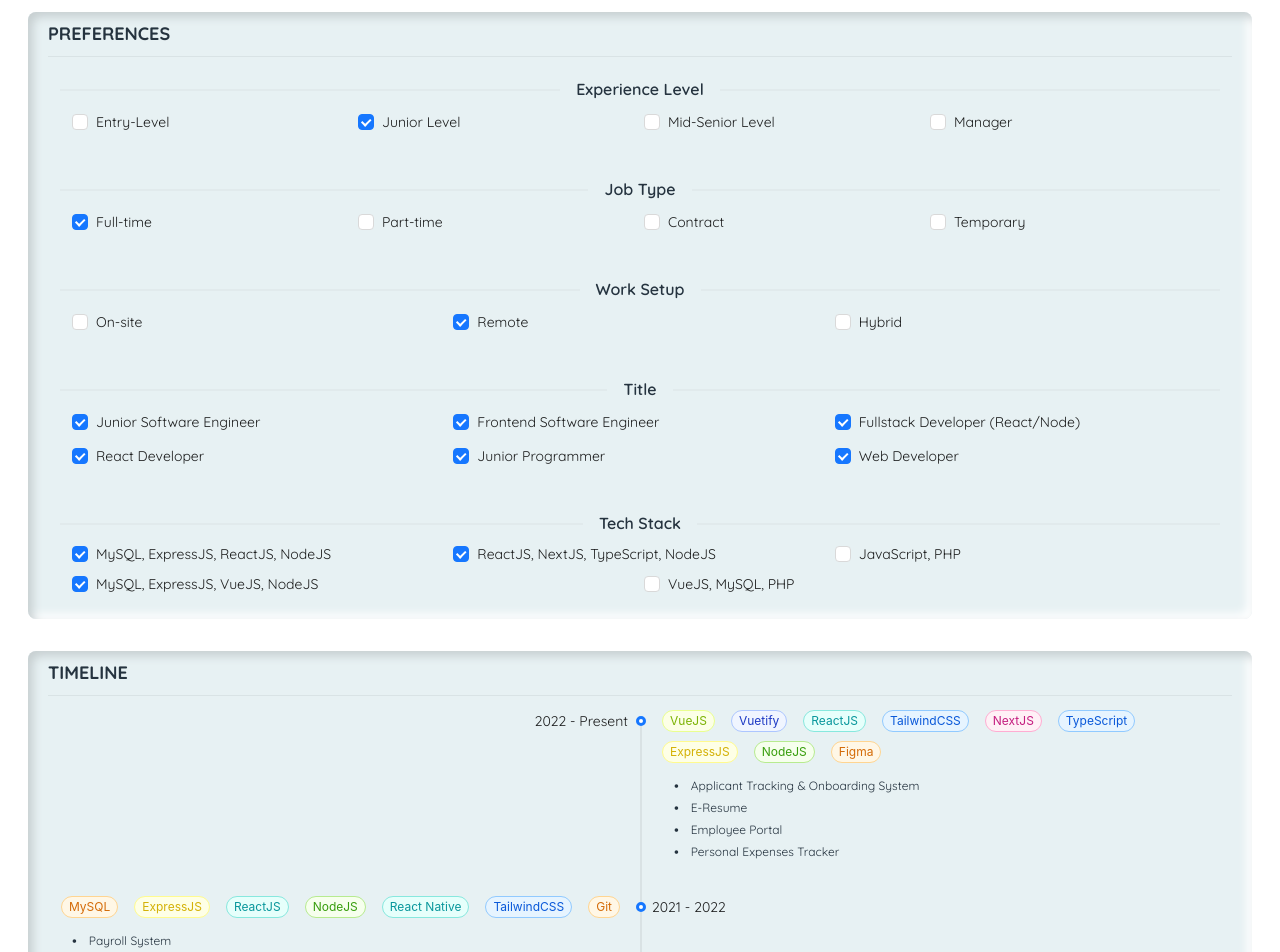
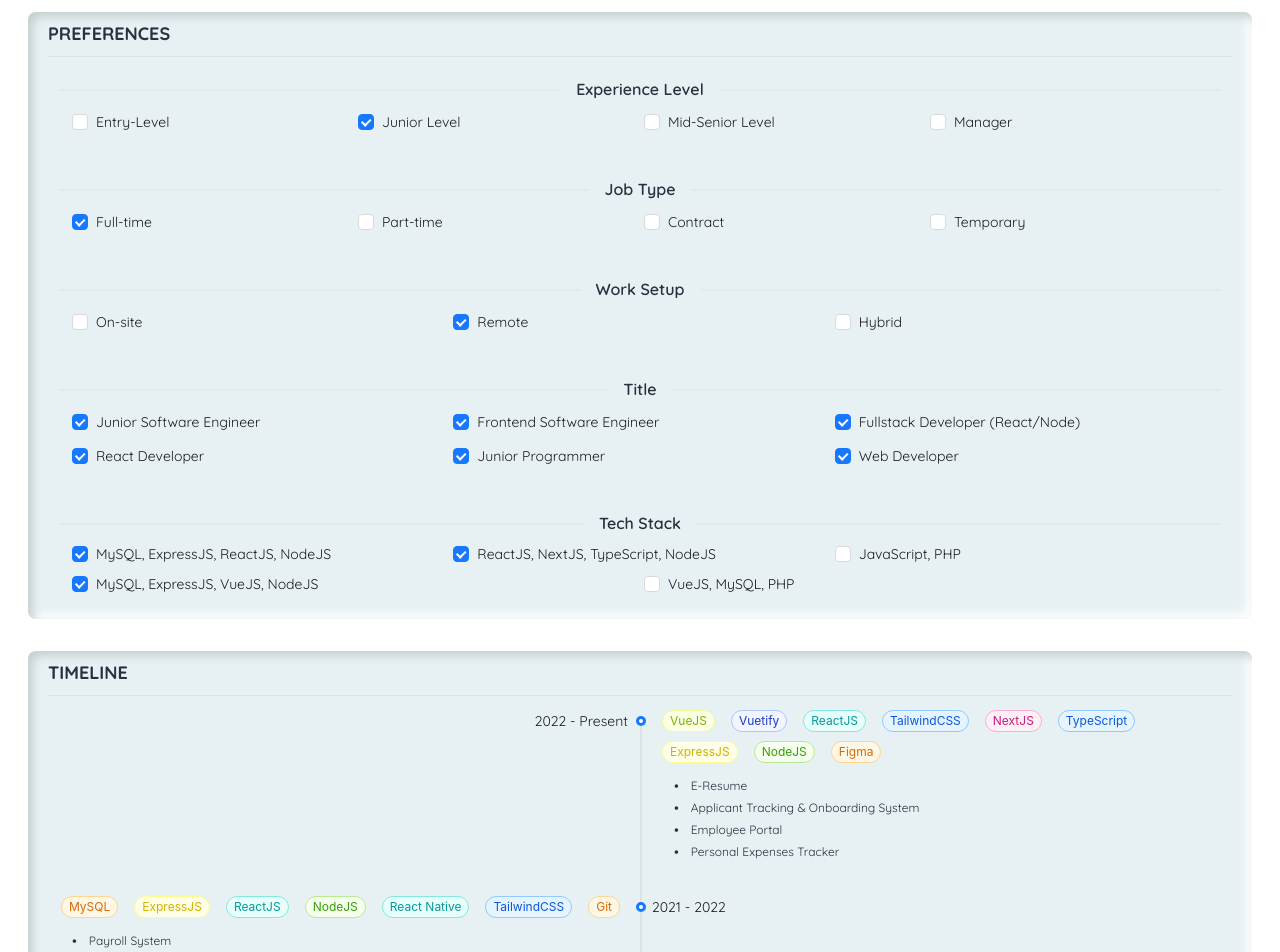
Before and after one commit to Ralf-Renz-Estellana-Bantilo/e-resume, a Next.js app: page /components/OtherInfo in a window 1280 px wide. Shown: the top 952 px of the page. Built offline with nearby package versions, Linux system fonts and the light colour scheme.

Commit message:
reorder timeline

```diff
--- a/pages/components/OtherInfo.tsx
+++ b/pages/components/OtherInfo.tsx
@@ -255,11 +255,11 @@ const OtherInfo = () =>
                                  <div className="flex flex-col p-3">
                                     <div className="flex items-center gap-3 text-dark-blue-secondary">
                                        <div>•</div>
-                                       <p className='text-xs text-left'>Applicant Tracking & Onboarding System</p>
+                                       <p className='text-xs text-left'>E-Resume</p>
                                     </div>
                                     <div className="flex items-center gap-3 text-dark-blue-secondary">
                                        <div>•</div>
-                                       <p className='text-xs text-left'>E-Resume</p>
+                                       <p className='text-xs text-left'>Applicant Tracking & Onboarding System</p>
                                     </div>
                                     <div className="flex items-center gap-3 text-dark-blue-secondary">
                                        <div>•</div>
```
